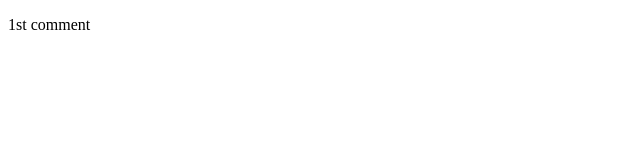
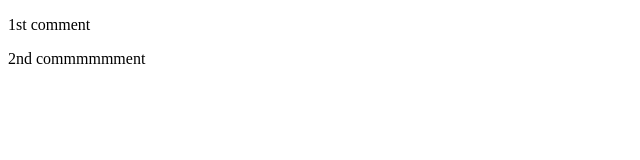
Before and after one commit to jf-subhajyoti/git-demo, a plain HTML site: page index.html in a window 1280 px wide. Shown: the whole page, without its empty margins (0-640 px from the left). Drawn offline with Linux system fonts and the light colour scheme.

Commit message:
added second comment

```diff
--- a/index.html
+++ b/index.html
@@ -8,5 +8,6 @@
   </head>
   <body>
     <p>1st comment</p>
+    <p>2nd commmmmment</p>
   </body>
 </html>
```
